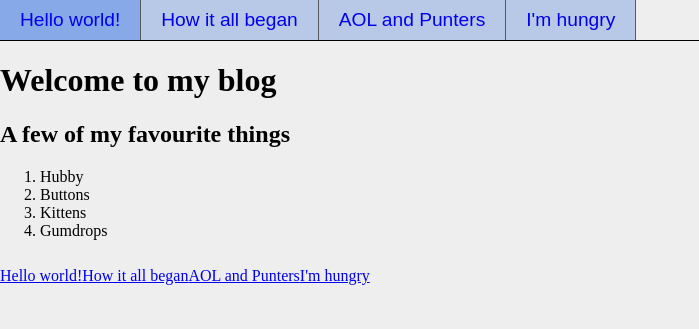
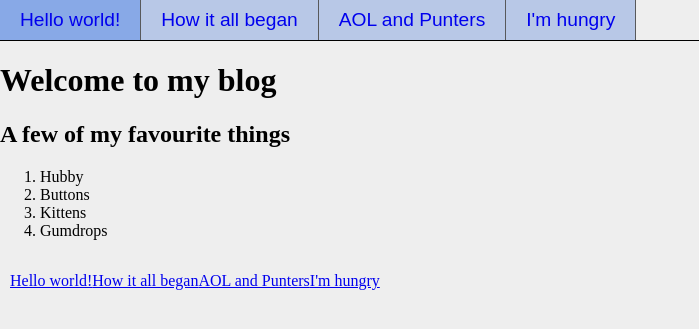
Before and after one commit to IrynaIglehart/Simple-Html-Lesson, a Jekyll site: the page built from index.html, in a window 1280 px wide. Shown: the top 329 px of the page, without its empty margins (0-699 px from the left). Built offline with Jekyll 4.4.1, drawn with Linux system fonts in a browser that asks for light colours.

Commit message:
added padding

```diff
--- a/css/styles.css
+++ b/css/styles.css
@@ -63,8 +63,8 @@ ul {
 }
 
 .site-navf ul {
-  padding: 0px;
-  margin: 0px;
+  padding: 5px;
+  margin: 5px;
 }
 
 .site-navf li {
```
